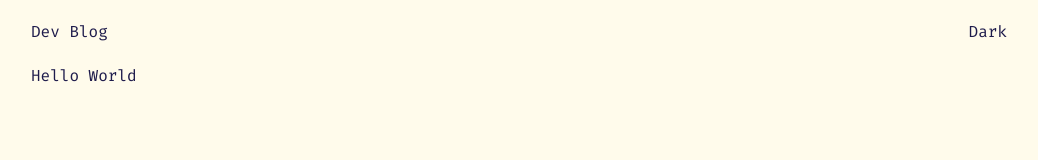
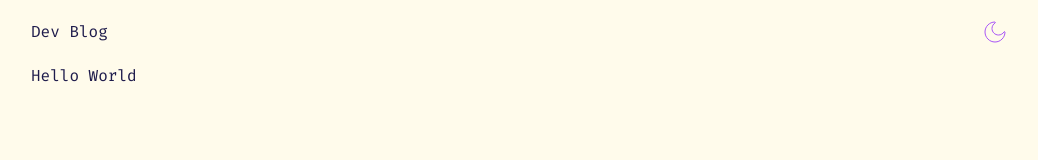
Before and after one commit to matan3sh/blog-cms, a Next.js app: page / in a window 1280 px wide. Shown: the top 160 px of the page, without its empty margins (121-1159 px from the left). Built offline with nearby package versions, Linux system fonts and the light colour scheme.

Commit message:
Improve Theme Switcher

```diff
--- /dev/null
+++ b/app/components/Icons.tsx
@@ -0,0 +1,89 @@
+export const SunIcon = () => {
+  return (
+    <svg
+      width="24px"
+      height="24px"
+      viewBox="0 0 24 24"
+      fill="none"
+      xmlns="http://www.w3.org/2000/svg"
+    >
+      <g id="SVGRepo_bgCarrier" strokeWidth="0" />
+
+      <g
+        id="SVGRepo_tracerCarrier"
+        stroke-linecap="round"
+        stroke-linejoin="round"
+      />
+
+      <g id="SVGRepo_iconCarrier">
+        {" "}
+        <path
+          d="M12 3V4M12 20V21M4 12H3M6.31412 6.31412L5.5 5.5M17.6859 6.31412L18.5 5.5M6.31412 17.69L5.5 18.5001M17.6859 17.69L18.5 18.5001M21 12H20M16 12C16 14.2091 14.2091 16 12 16C9.79086 16 8 14.2091 8 12C8 9.79086 9.79086 8 12 8C14.2091 8 16 9.79086 16 12Z"
+          stroke="#a955f7"
+          stroke-width="2"
+          stroke-Linecap="round"
+          stroke-linejoin="round"
+        />{" "}
+      </g>
+    </svg>
+  )
+}
+
+export const MoonIcon = () => {
+  return (
+    <svg
+      width="24px"
+      height="24px"
+      viewBox="0 0 24 24"
+      fill="none"
+      xmlns="http://www.w3.org/2000/svg"
+      stroke="#a955f7"
+    >
+      <g id="SVGRepo_bgCarrier" strokeWidth="0" />
+
+      <g
+        id="SVGRepo_tracerCarrier"
+        strokeLinecap="round"
+        strokeLinejoin="round"
+      />
+
+      <g id="SVGRepo_iconCarrier">
+        {" "}
+        <path
+          d="M12 22C17.5228 22 22 17.5228 22 12C22 11.5373 21.3065 11.4608 21.0672 11.8568C19.9289 13.7406 17.8615 15 15.5 15C11.9101 15 9 12.0899 9 8.5C9 6.13845 10.2594 4.07105 12.1432 2.93276C12.5392 2.69347 12.4627 2 12 2C6.47715 2 2 6.47715 2 12C2 17.5228 6.47715 22 12 22Z"
+          fill="#fffbeb"
+        />{" "}
+      </g>
+    </svg>
+  )
+}
+
+export const BackArrowIcon = () => {
+  return (
+    <svg
+      fill="#a955f7"
+      version="1.1"
+      id="Capa_1"
+      xmlns="http://www.w3.org/2000/svg"
+      width="24px"
+      height="24px"
+      viewBox="0 0 45.58 45.58"
+    >
+      <g id="SVGRepo_bgCarrier" strokeWidth="0" />
+
+      <g
+        id="SVGRepo_tracerCarrier"
+        strokeLinecap="round"
+        strokeLinejoin="round"
+      />
+
+      <g id="SVGRepo_iconCarrier">
+        {" "}
+        <g>
+          {" "}
+          <path d="M45.506,33.532c-1.741-7.42-7.161-17.758-23.554-19.942V7.047c0-1.364-0.826-2.593-2.087-3.113 c-1.261-0.521-2.712-0.229-3.675,0.737L1.305,19.63c-1.739,1.748-1.74,4.572-0.001,6.32L16.19,40.909 c0.961,0.966,2.415,1.258,3.676,0.737c1.261-0.521,2.087-1.75,2.087-3.113v-6.331c5.593,0.007,13.656,0.743,19.392,4.313 c0.953,0.594,2.168,0.555,3.08-0.101C45.335,35.762,45.763,34.624,45.506,33.532z" />{" "}
+        </g>{" "}
+      </g>
+    </svg>
+  )
+}
--- a/app/components/ThemeSwitch.tsx
+++ b/app/components/ThemeSwitch.tsx
@@ -1,5 +1,6 @@
 "use client"
 
+import { MoonIcon, SunIcon } from "@/app/components/Icons"
 import { useTheme } from "next-themes"
 import React from "react"
 
@@ -17,7 +18,7 @@ const ThemeSwitch = () => {
 
   return (
     <button onClick={() => setTheme(theme === "dark" ? "light" : "dark")}>
-      {theme === "dark" ? "Light" : "Dark"}
+      {theme === "dark" ? <SunIcon /> : <MoonIcon />}
     </button>
   )
 }
```
